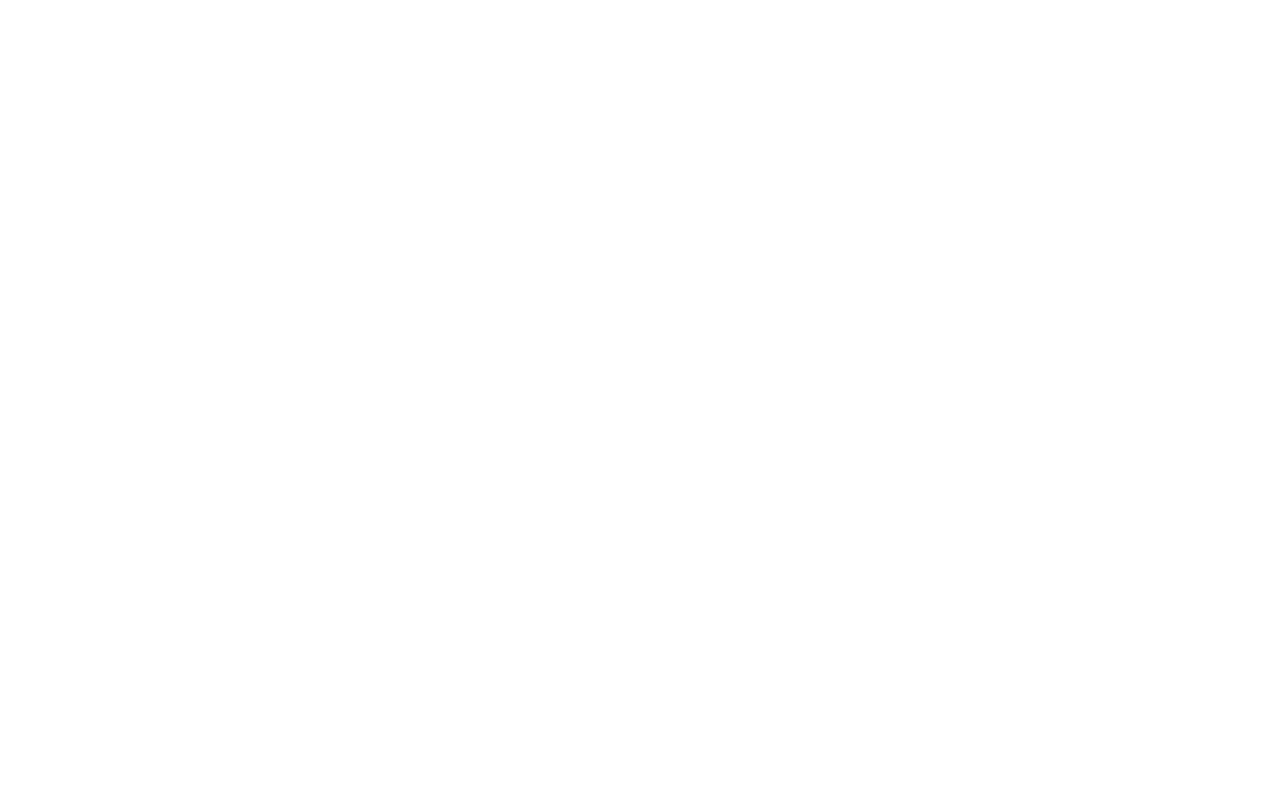
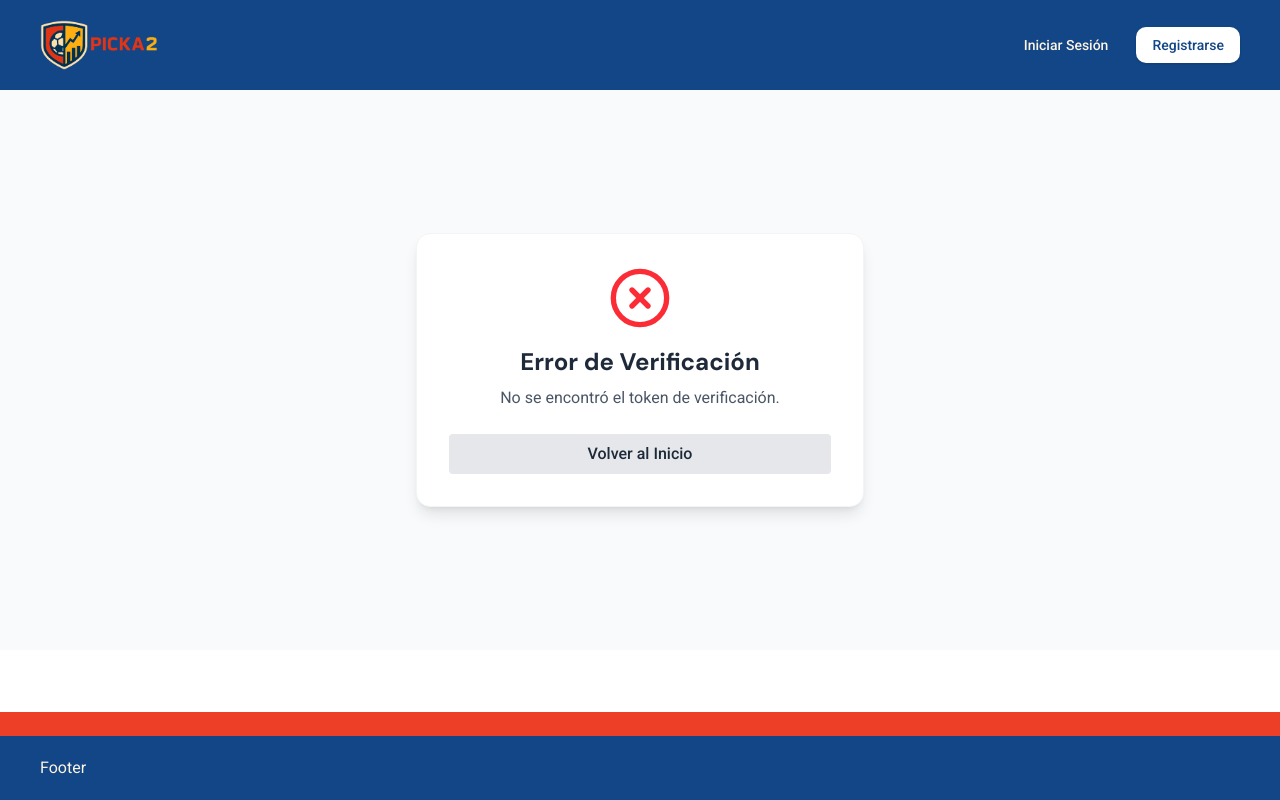
Before and after one commit to samuel-mc/picka2, a React (Vite) app: page /auth/verify-email in a window 1280 px wide. Before the commit this address had no page. Built offline with nearby package versions, Linux system fonts and the light colour scheme.

Commit message:
feat: add email verification page, update loading overlay z-index, and fix signup redirect path

```diff
--- a/src/components/common/Loading/index.tsx
+++ b/src/components/common/Loading/index.tsx
@@ -17,13 +17,14 @@
       ariaLabel="mutating-dots-loading"
       wrapperStyle={{
         backgroundColor: "rgba(0, 0, 0, 0.45)",
-        position: "absolute",
+        position: "fixed",
         width: "100vw",
         height: "100vh",
         top: 0,
         left: 0,
         justifyContent: "center",
         alignItems: "center",
+        zIndex: 1000
       }}
       wrapperClass=""
     />
--- a/src/pages/auth/TipsterSignup/index.tsx
+++ b/src/pages/auth/TipsterSignup/index.tsx
@@ -55,7 +55,7 @@
       const payload = formatFormData(data);
       await api.post("/auth/register-tipster", payload);
       toast.success("Tipster creado correctamente", { duration: 5000 });
-      navigate("/user/login", { replace: true });
+      navigate("/login", { replace: true });
     } catch (error: any) {
       console.error("Error en registro:", error);
       toast.error(
--- /dev/null
+++ b/src/pages/auth/VerifyEmail/index.tsx
@@ -0,0 +1,84 @@
+import { useEffect, useState } from "react";
+import { useSearchParams, Link } from "react-router-dom";
+import { useApi } from "../../../hooks/useApi";
+import { Loading } from "../../../components/common/Loading";
+import { TipsterLayout } from "../../../layouts/TipsterLayout";
+import { CheckCircle, XCircle } from "lucide-react";
+
+export const VerifyEmail = () => {
+  const [searchParams] = useSearchParams();
+  const token = searchParams.get("token");
+  const api = useApi();
+
+  const [isLoading, setIsLoading] = useState(true);
+  const [status, setStatus] = useState<"success" | "error" | null>(null);
+  const [message, setMessage] = useState("");
+
+  useEffect(() => {
+    const verify = async () => {
+      if (!token) {
+        setStatus("error");
+        setMessage("No se encontró el token de verificación.");
+        setIsLoading(false);
+        return;
+      }
+
+      try {
+        await api.get(`/auth/verify-email?token=${token}`);
+        setStatus("success");
+        setMessage("Tu correo electrónico ha sido verificado con éxito.");
+      } catch (error: any) {
+        setStatus("error");
+        setMessage(
+          error.response?.data?.message ||
+            "Hubo un error al verificar tu correo. El enlace puede haber expirado o ser inválido."
+        );
+      } finally {
+        setIsLoading(false);
+      }
+    };
+
+    verify();
+  }, [token, api]);
+
+  return (
+    <TipsterLayout isFixed={false}>
+      <Loading visible={isLoading} />
+      <div className="min-h-[70vh] flex flex-col items-center justify-center bg-gray-50 px-4">
+        {!isLoading && (
+          <div className="max-w-md w-full bg-white rounded-xl shadow-lg p-8 text-center border border-gray-100">
+            {status === "success" ? (
+              <div className="flex flex-col items-center">
+                <CheckCircle className="w-16 h-16 text-green-500 mb-4" />
+                <h1 className="text-2xl font-bold text-gray-800 mb-2">
+                  ¡Correo Verificado!
+                </h1>
+                <p className="text-gray-600 mb-6">{message}</p>
+                <Link
+                  to="/login"
+                  className="bg-primaryBlue hover:bg-blue-700 text-white font-medium py-2 px-6 rounded transition-colors w-full"
+                >
+                  Ir a Iniciar Sesión
+                </Link>
+              </div>
+            ) : (
+              <div className="flex flex-col items-center">
+                <XCircle className="w-16 h-16 text-red-500 mb-4" />
+                <h1 className="text-2xl font-bold text-gray-800 mb-2">
+                  Error de Verificación
+                </h1>
+                <p className="text-gray-600 mb-6">{message}</p>
+                <Link
+                  to="/"
+                  className="bg-gray-200 hover:bg-gray-300 text-gray-800 font-medium py-2 px-6 rounded transition-colors w-full"
+                >
+                  Volver al Inicio
+                </Link>
+              </div>
+            )}
+          </div>
+        )}
+      </div>
+    </TipsterLayout>
+  );
+};
--- a/src/routes/AppRouter.tsx
+++ b/src/routes/AppRouter.tsx
@@ -4,6 +4,7 @@
 import { TipsterSignup } from '../pages/auth/TipsterSignup';
 import { TipsterLogin } from '../pages/auth/TipsterLogin';
 import { UserLogin } from '../pages/auth/UserLogin';
+import { VerifyEmail } from '../pages/auth/VerifyEmail';
 import { UserDashboard } from '../pages/admin/UsersDashboard';
 import { ProtectedRoute } from './ProtectedRoute';
 import { PublicRoute } from './PublicRoute';
@@ -21,6 +22,7 @@
           <Route path="/admin/login" element={<UserLogin />} />
           <Route path="/login" element={<TipsterLogin />} />
           <Route path="/registro" element={<TipsterSignup />} />
+          <Route path="/auth/verify-email" element={<VerifyEmail />} />
         </Route>
 
         {/* Rutas Protegidas (solo accesibles si ESTÁS logeado) */}
```
